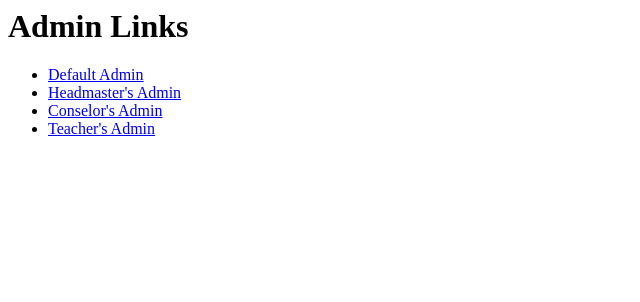
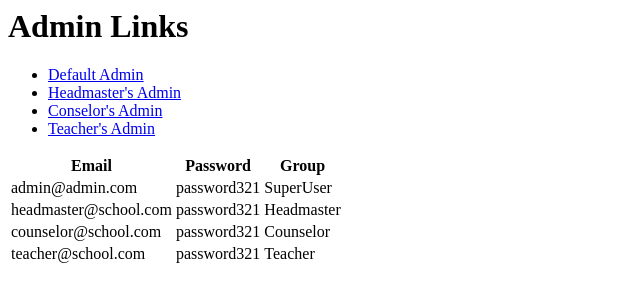
Before and after one commit to abenezerBelachew/differentadmins, a Django app: page / in a window 1280 px wide. Shown: the top 302 px of the page, without its empty margins (0-640 px from the left). Run offline with Django 3.2, Linux system fonts and the light colour scheme; parts of the project's set-up code (start-up, migrations or seed data) failed here and were passed over.

Commit message:
Email and Password for pre-made users

```diff
--- a/templates/home.html
+++ b/templates/home.html
@@ -1,3 +1,5 @@
+<title>Different Admins</title>
+
 <h1>Admin Links</h1>
 <ul>
     <li><a href="/admin">Default Admin</a></li>
@@ -5,3 +7,32 @@
     <li><a href="/counselors-admin">Conselor's Admin</a></li>
     <li><a href="/teachers-admin">Teacher's Admin</a></li>
 </ul>
+
+
+<table>
+    <tr>
+      <th>Email</th>
+      <th>Password</th>
+      <th>Group</th>
+    </tr>
+    <tr>
+      <td>admin@admin.com</td>
+      <td>password321</td>
+      <td>SuperUser</td>
+    </tr>
+    <tr>
+      <td>headmaster@school.com</td>
+      <td>password321</td>
+      <td>Headmaster</td>
+    </tr>
+    <tr>
+      <td>counselor@school.com</td>
+      <td>password321</td>
+      <td>Counselor</td>
+    </tr>
+    <tr>
+      <td>teacher@school.com</td>
+      <td>password321</td>
+      <td>Teacher</td>
+    </tr>
+  </table>
```
